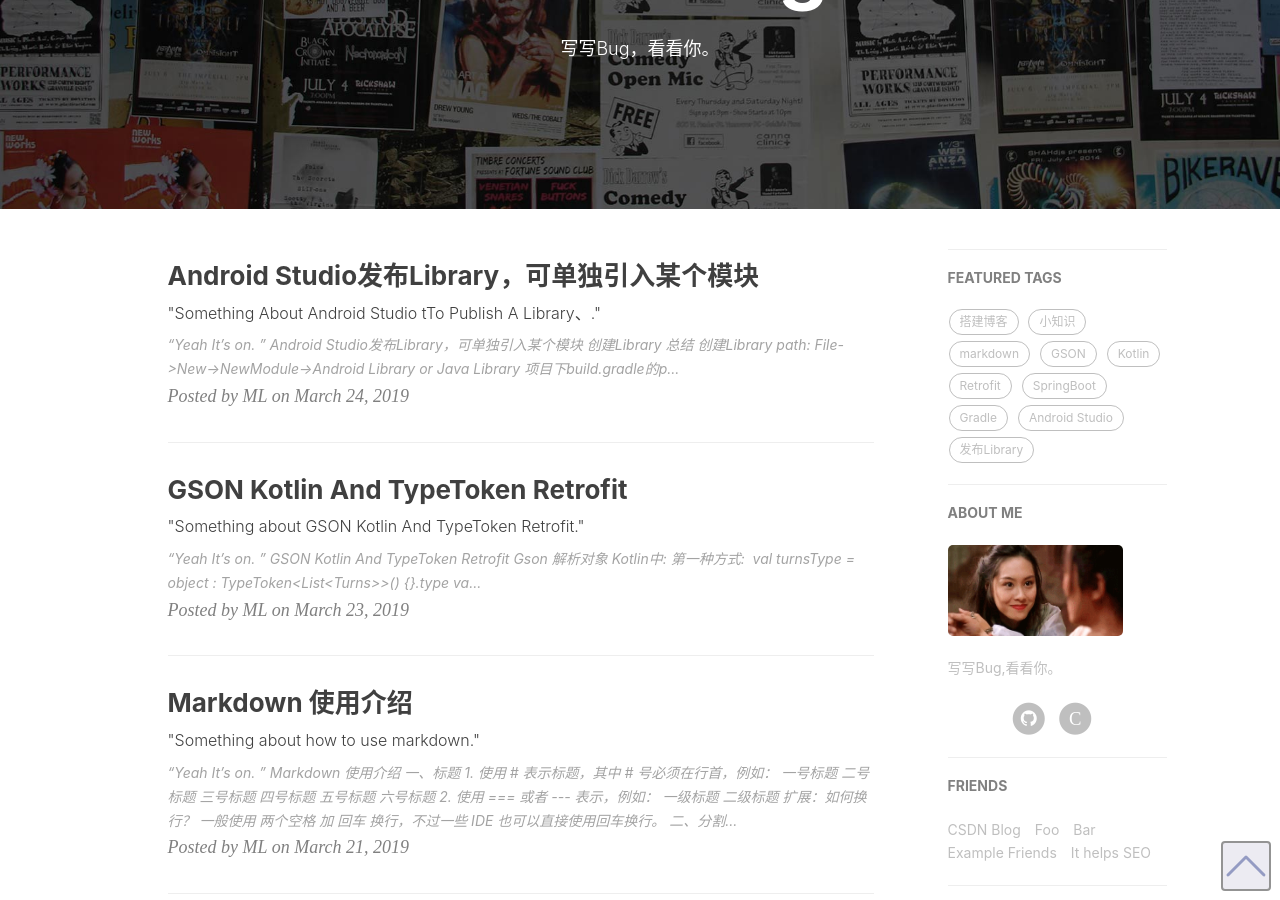
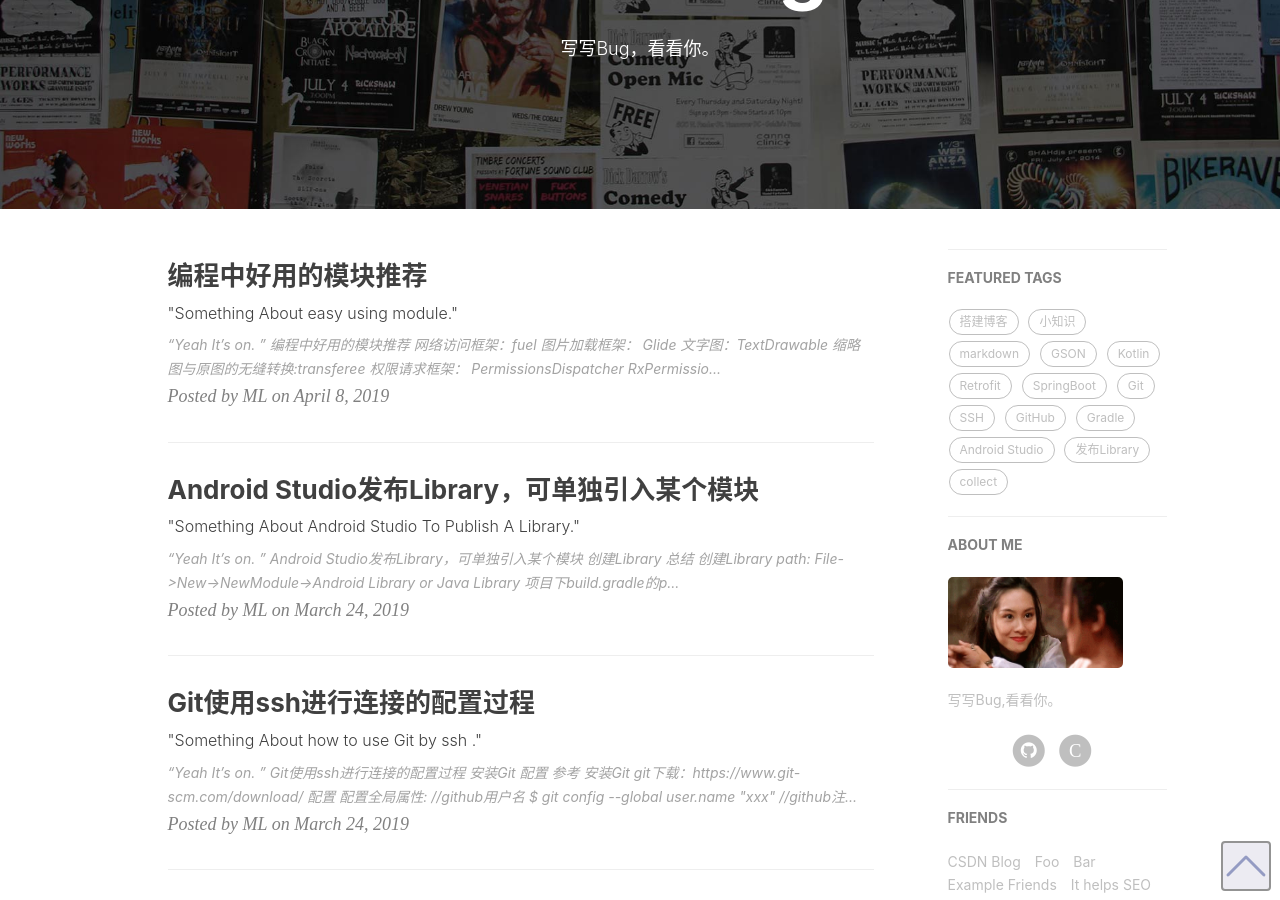
Before and after one commit to mamenglong/mamenglong.github.io, a Jekyll site: the page built from index.html, in a window 1280 px wide and 900 px high, scrolled down 229 px. Built offline with Jekyll 4.4.1, drawn with Linux system fonts in a browser that asks for light colours; nearby versions of some CDN libraries; the list of posts is cut into pages by our own code; comment, search, counter and statistics services are not loaded.

Commit message:
add ：article

````diff
--- /dev/null
+++ b/_posts/2019-03-24-GitSSH-2019.markdown
@@ -0,0 +1,81 @@
+---
+layout:     post
+title:      "Git使用ssh进行连接的配置过程"
+subtitle:   " \"Something About how to use Git by ssh .\""
+date:       2019-03-24 23:00:00
+author:     "ML"
+header-img: "/img/post-bg-2019.jpg"
+tags:
+    - 小知识
+    - Git
+    - SSH
+    - GitHub
+---
+
+> “Yeah It's on. ”
+<p id = "top"></p>
+
+# Git使用ssh进行连接的配置过程
+- [安装Git](#top)
+- [配置](#config)
+- [参考](#summary)
+
+
+## 安装Git
+> git下载：https://www.git-scm.com/download/
+<p id = "config"></p>
+
+## 配置
+- 配置全局属性:
+  ```git
+    //github用户名
+    $ git config --global user.name "xxx"
+    //github注册邮箱
+    $ git config --global user.email "xxx@xxx.com"
+  ```
+### 生成SSH密钥
+   - 查询本机是否有密匙：   命令：`cd ~/.ssh`
+   1. 打开Git Bash
+   2. 粘贴下面的文本，替换您的GitHub电子邮件地址
+    `$ ssh-keygen -t rsa -b 4096 -C "your_email@example.com"`
+    这将使用提供的电子邮件作为标签创建一个新的ssh密钥。
+     `> Generating public/private rsa key pair.`
+   3. 当系统提示您“输入要保存密钥的文件”时，按Enter键。这接受默认文件位置。
+   `> Enter a file in which to save the key (/c/Users/you/.ssh/id_rsa):[Press enter]`
+   4. 在提示符下，键入安全密码,也可以不输入。有关更多信息，请参阅“[使用SSH密钥密码](https://help.github.com/en/articles/working-with-ssh-key-passphrases)”。
+
+      `> Enter passphrase (empty for no passphrase): [Type a passphrase]`
+
+      `> Enter same passphrase again: [Type passphrase again]`
+
+### 将SSH密钥添加到ssh-agent
+
+1. 启动ssh-agent
+    ```git
+        # start the ssh-agent in the background
+        $ eval $(ssh-agent -s)
+        > Agent pid 59566
+    ```
+2. 将SSH私钥添加到ssh-agent。如果使用其他名称创建密钥，或者要添加具有不同名称的现有密钥，请将命令中的id_rsa替换为私钥文件的名称。
+        ```
+            $ ssh-add ~/.ssh/id_rsa
+        ```
+3. 将SSH密钥添加到您的GitHub帐户
+    > 参考连接：[将SSH密钥添加到您的GitHub帐户](https://help.github.com/en/articles/adding-a-new-ssh-key-to-your-github-account)
+
+### 测试连接
+- .测试：ssh git@github.com
+
+    ```
+        The authenticity of host ‘github.com (207.97.227.239)’ can’t be established.
+        RSA key fingerprint is 16:27:ac:a5:76:28:2d:36:63:1b:56:4d:eb:df:a6:48.
+        Are you sure you want to continue connecting (yes/no)? yes
+        Warning: Permanently added ‘github.com,207.97.227.239′ (RSA) to the list of known hosts.
+        ERROR: Hi tekkub! You’ve successfully authenticated, but GitHub does not provide shell access
+        Connection to github.com closed.
+    ```
+ <p id = "summary"></p>
+
+[Go To Top](#top)
+##  参考连接
+> [Connecting to GitHub with SSH](https://help.github.com/en/articles/connecting-to-github-with-ssh)
--- a/_posts/2019-03-23-Gradle-2019.markdown
+++ b/_posts/2019-03-24-Gradle-2019.markdown
@@ -1,7 +1,7 @@
 ---
 layout:     post
 title:      "Android Studio发布Library，可单独引入某个模块"
-subtitle:   " \"Something About Android Studio  tTo Publish A Library、.\""
+subtitle:   " \"Something About Android Studio  To Publish A Library.\""
 date:       2019-03-24 23:00:00
 author:     "ML"
 header-img: "/img/post-bg-2019.jpg"
--- /dev/null
+++ b/_posts/2019-04-08-Collect-2019.markdown
@@ -0,0 +1,36 @@
+---
+layout:     post
+title:      "编程中好用的模块推荐"
+subtitle:   " \"Something About easy using module.\""
+date:       2019-04-08 23:00:00
+author:     "ML"
+header-img: "/img/post-bg-2019.jpg"
+tags:
+    - 小知识
+    - collect
+---
+
+> “Yeah It's on. ”
+<p id = "top"></p>
+
+# 编程中好用的模块推荐
+
+- 网络访问框架：[fuel](https://github.com/kittinunf/fuel)
+- 图片加载框架：
+    - [Glide](https://github.com/bumptech/glide)
+    - [文字图：TextDrawable](https://github.com/amulyakhare/TextDrawable)
+    - 缩略图与原图的无缝转换:[transferee](https://github.com/Hitomis/transferee)
+- 权限请求框架：
+    - [PermissionsDispatcher](https://github.com/permissions-dispatcher/PermissionsDispatcher)
+    - [RxPermissions](https://github.com/tbruyelle/RxPermissions)
+- 布局框架：
+    - 随意变化的气泡布局：[HappyBubble](https://github.com/xujiaji/HappyBubble)
+    - 菜单boom布局：[BoomMenu](https://github.com/Nightonke/BoomMenu)
+    - 文字跑马灯效果：[MarqueeViewLibrary](https://github.com/gongwen/MarqueeViewLibrary)
+    - 弹窗:[smart-show](https://github.com/the-pig-of-jungle/smart-show)
+    - viewpage无限循环：[CardSlideView](https://github.com/crazysunj/CardSlideView)
+    - 使用引导：[TapTargetView](https://github.com/KeepSafe/TapTargetView)
+- 工具框架：
+    - 监听进度：[ProgressManager](https://github.com/JessYanCoding/ProgressManager)
+    - 注解绑定view：[butterknife](https://github.com/JakeWharton/butterknife)
+    - 数据库框架：[LitePal](https://github.com/LitePalFramework/LitePal)
````
